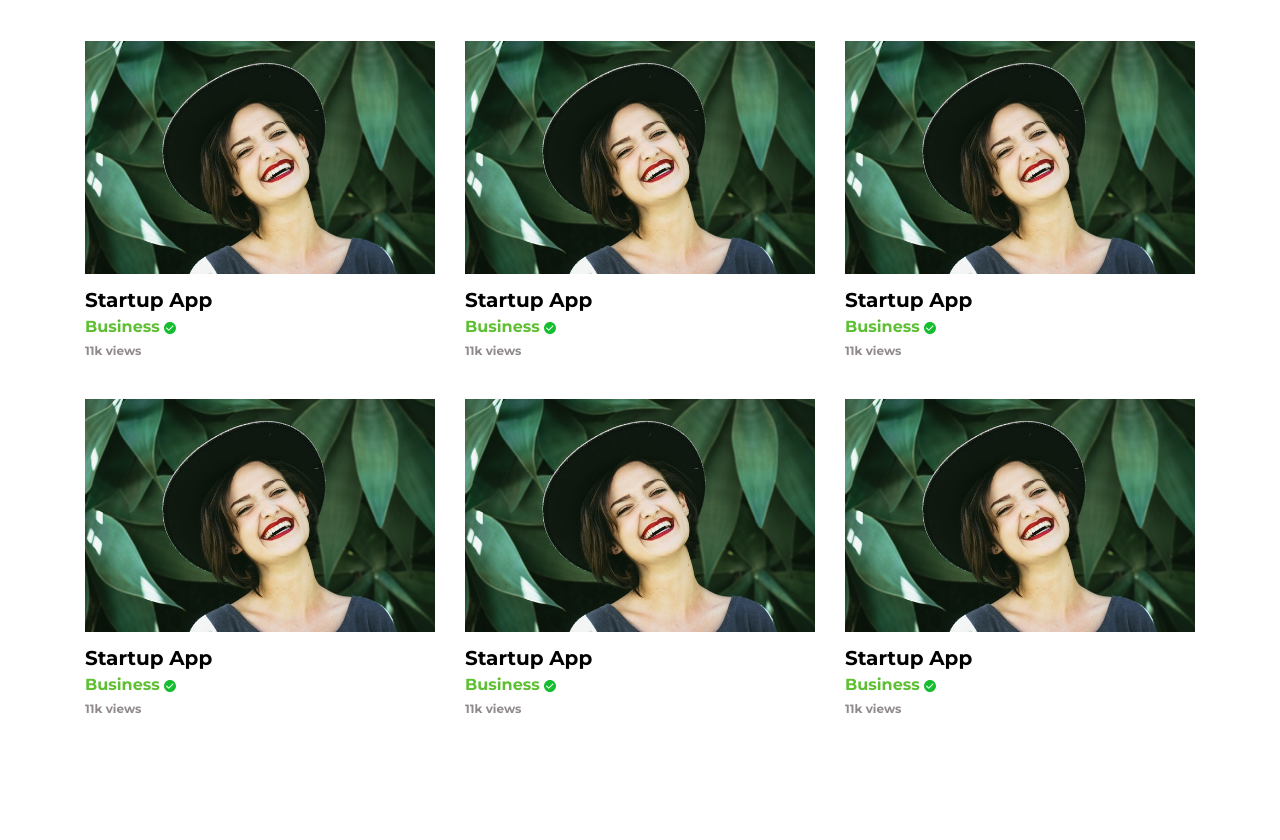
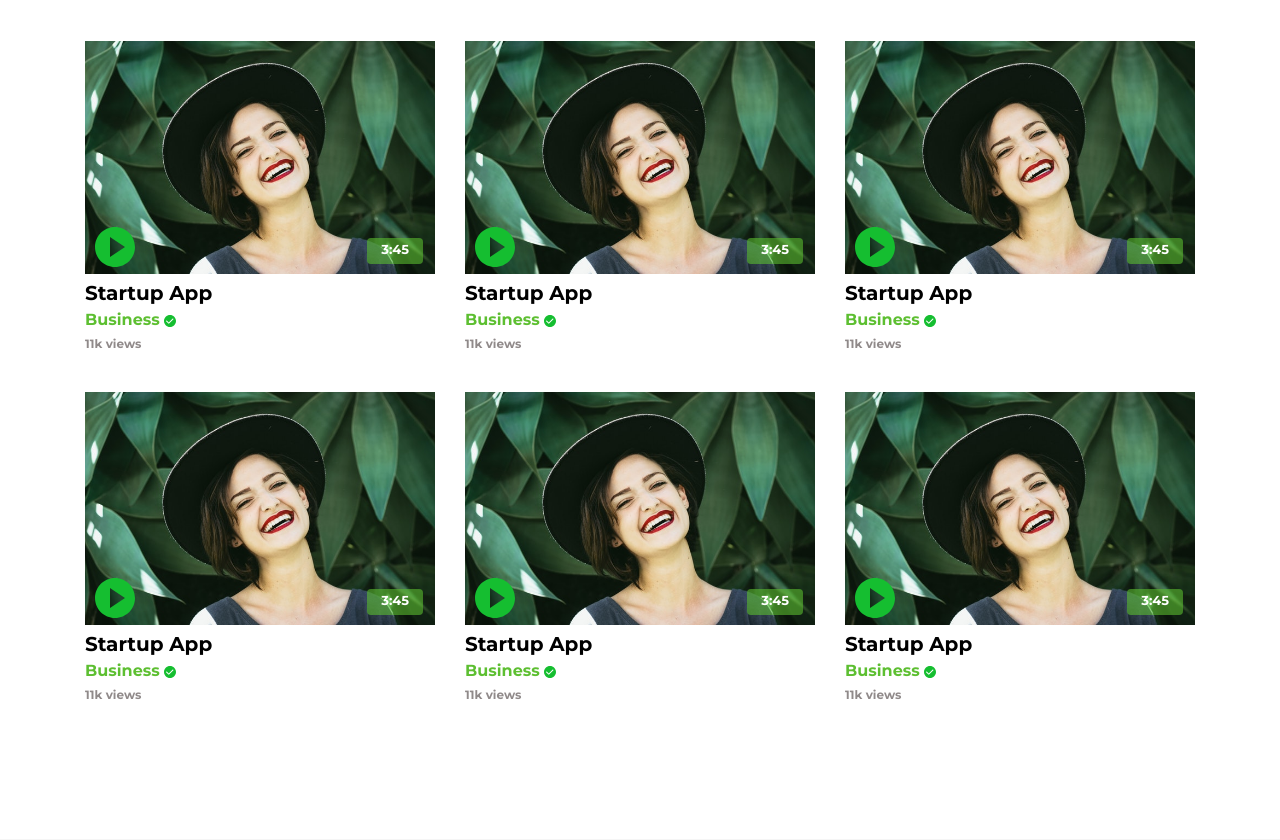
Before and after one commit to RupaliPareek/how-app-works, a PHP site: page /index.html in a window 1280 px wide. Shown: the part 956-1796 px from the top of the page. Run offline with PHP 8.4, Linux system fonts and the light colour scheme; some libraries are stand-ins or nearby versions.

Commit message:
Add Play button and timer

```diff
--- a/index.html
+++ b/index.html
@@ -79,8 +79,14 @@
             <div class="row">
                 <div class="col-sm-4">
                     <div class="video-card">
-                        <div>
+                        <div class="thumbnail-image">
                             <img src="./assets/images/video-thumbnail.jpg" alt="">
+                        </div>
+                        <div class="play-v-block">
+                            <img src="./assets/images/play-button.svg" class="play-button" width="40px" />
+                            <span class="timing-block">
+                                3:45
+                            </span>
                         </div>
                         <div class="video-title-card">
                             <h4 class="video-title">Startup App</h4>
@@ -92,8 +98,14 @@
                 </div>
                 <div class="col-sm-4">
                     <div class="video-card">
-                        <div>
+                        <div class="thumbnail-image">
                             <img src="./assets/images/video-thumbnail.jpg" alt="">
+                        </div>
+                        <div class="play-v-block">
+                            <img src="./assets/images/play-button.svg" class="play-button" width="40px" />
+                            <span class="timing-block">
+                                3:45
+                            </span>
                         </div>
                         <div class="video-title-card">
                             <h4 class="video-title">Startup App</h4>
@@ -105,8 +117,14 @@
                 </div>
                 <div class="col-sm-4">
                     <div class="video-card">
-                        <div>
+                        <div class="thumbnail-image">
                             <img src="./assets/images/video-thumbnail.jpg" alt="">
+                        </div>
+                        <div class="play-v-block">
+                            <img src="./assets/images/play-button.svg" class="play-button" width="40px" />
+                            <span class="timing-block">
+                                3:45
+                            </span>
                         </div>
                         <div class="video-title-card">
                             <h4 class="video-title">Startup App</h4>
@@ -118,8 +136,14 @@
                 </div>
                 <div class="col-sm-4">
                     <div class="video-card">
-                        <div>
+                        <div class="thumbnail-image">
                             <img src="./assets/images/video-thumbnail.jpg" alt="">
+                        </div>
+                        <div class="play-v-block">
+                            <img src="./assets/images/play-button.svg" class="play-button" width="40px" />
+                            <span class="timing-block">
+                                3:45
+                            </span>
                         </div>
                         <div class="video-title-card">
                             <h4 class="video-title">Startup App</h4>
@@ -131,8 +155,14 @@
                 </div>
                 <div class="col-sm-4">
                     <div class="video-card">
-                        <div>
+                        <div class="thumbnail-image">
                             <img src="./assets/images/video-thumbnail.jpg" alt="">
+                        </div>
+                        <div class="play-v-block">
+                            <img src="./assets/images/play-button.svg" class="play-button" width="40px" />
+                            <span class="timing-block">
+                                3:45
+                            </span>
                         </div>
                         <div class="video-title-card">
                             <h4 class="video-title">Startup App</h4>
@@ -144,8 +174,14 @@
                 </div>
                 <div class="col-sm-4">
                     <div class="video-card">
-                        <div>
+                        <div class="thumbnail-image">
                             <img src="./assets/images/video-thumbnail.jpg" alt="">
+                        </div>
+                        <div class="play-v-block">
+                            <img src="./assets/images/play-button.svg" class="play-button" width="40px" />
+                            <span class="timing-block">
+                                3:45
+                            </span>
                         </div>
                         <div class="video-title-card">
                             <h4 class="video-title">Startup App</h4>
@@ -155,7 +191,6 @@
                         </div>
                     </div>
                 </div>
-
             </div>
         </div>
     </section>
--- a/main.css
+++ b/main.css
@@ -176,7 +176,6 @@ p {
     padding: 3rem 0;
   }
 }
-
 /* --- Header Starts --- */
 .fixed-top {
   z-index: 0;
@@ -185,14 +184,12 @@ p {
 .navbar {
   padding: 0 1rem;
 }
-
 .navbar .nav-link {
   font-size: 17px;
   text-align: right;
   color: #ffffff;
   padding: 1.5rem 1rem;
 }
-
 .navbar .nav-link:hover {
   color: #15BE30;
 }
@@ -235,7 +232,6 @@ p {
   position: relative;
   z-index: -1;
 }
-
 .banner .banner-text {
   position: absolute;
   top: 50%;
@@ -244,7 +240,6 @@ p {
   text-align: center;
   width: 100%;
 }
-
 .banner .banner-text h1 {
   color: #15BE30;
   font-size: 3rem;
@@ -255,7 +250,6 @@ p {
 .search-box-section {
   padding: 0 10rem;
 }
-
 .search-box-section .search-box {
   background-color: #FFFFFF;
   height: 22vh;
@@ -263,7 +257,6 @@ p {
   z-index: 9999;
   box-shadow: 0 0 34px 0 rgba(63, 66, 87, 0.3);
 }
-
 .search-box-section .search-box .input-group-text {
   font-size: 1rem;
   font-weight: 600;
@@ -278,23 +271,39 @@ p {
 .video-card {
   margin-bottom: 35px;
 }
-
+.video-card .play-v-block {
+  margin-top: -47px;
+  display: flex;
+  justify-content: space-between;
+}
+.video-card .play-button {
+  margin-left: 10px;
+}
+.video-card .timing-block {
+  background-color: #5dbf3196;
+  border-radius: 4px;
+  display: inline-block;
+  padding: 3px 14px;
+  color: #fff;
+  font-size: 13px;
+  height: 26px;
+  margin-top: 11px;
+  margin-right: 12px;
+  font-weight: 600;
+}
 .video-card .video-title-card {
   margin-top: 12px;
 }
-
 .video-card .video-title-card .video-title {
   font-weight: 600;
   font-size: 20px;
   color: #000000;
 }
-
 .video-card .video-title-card .channel-title {
   font-weight: 600;
   font-size: 16px;
   color: #5dbf31;
 }
-
 .video-card .video-title-card .views-title {
   color: #908A8A;
   font-weight: 600;
@@ -306,7 +315,6 @@ p {
   background-color: #F5F5F5;
   text-align: center;
 }
-
 .about-section button {
   padding: 0.5rem 2rem;
   font-size: 14px;
@@ -319,45 +327,36 @@ footer {
   background: #000000;
   padding: 3rem 1rem;
 }
-
 footer .logo h2 {
   color: #15BE30;
 }
-
 footer .footer-nav ul {
   display: flex;
   padding: 1rem 0;
 }
-
 footer .footer-nav ul li {
   padding: 0 1rem;
 }
-
 footer .footer-nav ul li a {
   color: #FFFFFF;
   font-size: 14px;
   font-weight: 500;
 }
-
 footer .footer-nav ul li a:hover {
   color: #15BE30;
 }
-
 footer .footer-nav ul li:first-child {
   padding-left: 0;
 }
-
 footer hr {
   margin-top: 0rem;
   margin-bottom: 0rem;
   border-color: #353535;
 }
-
 footer .footer-social ul {
   list-style-type: none;
   padding-inline-start: 0px;
 }
-
 footer .footer-social ul a {
   width: 50px;
   height: 50px;
@@ -371,21 +370,17 @@ footer .footer-social ul a {
   -webkit-transition: all 0.3s ease-in-out;
   -moz-transition: all 0.3s ease-in-out;
 }
-
 footer .footer-social ul a:hover {
   background-color: #928f8f;
 }
-
 footer .footer-social ul li {
   display: inline-block;
   padding: 0 0.2rem;
 }
-
 footer .footer-social ul a svg {
   position: relative;
   top: 4px;
 }
-
 footer .flex-wrapper {
   display: flex;
   justify-content: space-between;
@@ -396,8 +391,8 @@ footer .flex-wrapper {
   top: 0;
   width: 100%;
   padding: 0;
+  z-index: 9999;
 }
-
 .fixed-top-search .search-box {
   background-color: #FFFFFF;
   height: 9vh;
--- a/main.scss
+++ b/main.scss
@@ -295,6 +295,31 @@ p {
 .video-card {
     margin-bottom: 35px;
 
+    .thumbnail-image {}
+
+    .play-v-block {
+        margin-top: -47px;
+        display: flex;
+        justify-content: space-between;
+    }
+
+    .play-button {
+        margin-left: 10px;
+    }
+
+    .timing-block {
+        background-color: #5dbf3196;
+        border-radius: 4px;
+        display: inline-block;
+        padding: 3px 14px;
+        color: #fff;
+        font-size: 13px;
+        height: 26px;
+        margin-top: 11px;
+        margin-right: 12px;
+        font-weight: 600;
+    }
+
     .video-title-card {
         margin-top: 12px;
 
@@ -429,6 +454,7 @@ footer {
     top: 0;
     width: 100%;
     padding: 0;
+    z-index: 9999;
 
     .search-box {
         background-color: #FFFFFF;
```
Also changed, not shown: assets/images/play-button.svg (added), 1 other file. Lines whose indentation alone changed are shown as unchanged.
